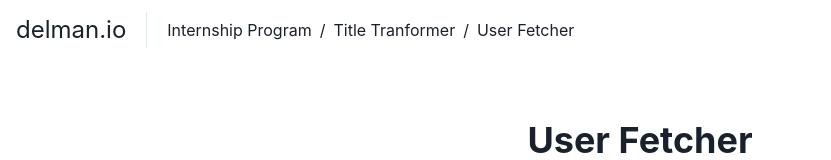
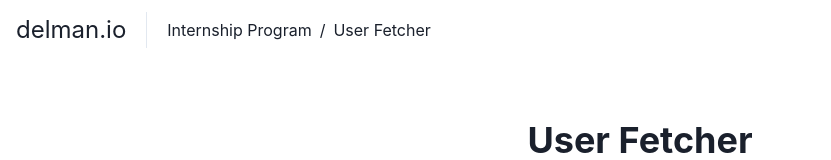
Before and after one commit to mfadl1/Delman-Internship---Fadli, a Next.js app in the folder my-app/: page /fetching in a window 1280 px wide. Shown: the top 160 px of the page, without its empty margins (0-831 px from the left). Built offline with nearby package versions, Linux system fonts and the light colour scheme.

Commit message:
implement breadcrumbs

```diff
--- a/my-app/components/navbar.js
+++ b/my-app/components/navbar.js
@@ -1,25 +1,41 @@
-import { Flex, Box, Divider, Breadcrumb,
-    BreadcrumbItem,
-    BreadcrumbLink, Stack,StackDivider, Heading, Text  } from "@chakra-ui/react"
+import { Flex, Breadcrumb, BreadcrumbItem, BreadcrumbLink, Stack,StackDivider, Text  } from "@chakra-ui/react"
+import { useRouter } from 'next/router'
 
 export default function Navbar(){
+
+    const router = useRouter()
+
     return (
         <Flex align="center" py={3} px={4} position="absolute" width="100%">
             <Stack direction="row" divider={<StackDivider borderColor='gray.200' />} spacing={5} align="center">
                 <Text fontSize="2xl">delman.io</Text>
+                {
+                    router.pathname == '/' ?
                     <Breadcrumb>
-                    <BreadcrumbItem isCurrentPage>
+                        <BreadcrumbItem>
                             <BreadcrumbLink href='/'>Internship Program</BreadcrumbLink>
                         </BreadcrumbItem>
+                    </Breadcrumb>
 
+                    : router.pathname == '/change-title' ?
+                        <Breadcrumb>
                             <BreadcrumbItem>
-                        <BreadcrumbLink href='/change-title'>Title Tranformer</BreadcrumbLink>
+                                <BreadcrumbLink href='/'>Internship Program</BreadcrumbLink>
                             </BreadcrumbItem>
-
-                    <BreadcrumbItem >
+                            <BreadcrumbItem>
+                                <BreadcrumbLink href='/change-title'>Title Transformer</BreadcrumbLink>
+                            </BreadcrumbItem>
+                        </Breadcrumb>
+                    :
+                        <Breadcrumb>
+                        <BreadcrumbItem>
+                            <BreadcrumbLink href='/'>Internship Program</BreadcrumbLink>
+                        </BreadcrumbItem>
+                        <BreadcrumbItem>
                             <BreadcrumbLink href='/fetching'>User Fetcher</BreadcrumbLink>
                         </BreadcrumbItem>
                         </Breadcrumb>
+                }
             </Stack>
         </Flex>
     );
```
Lines whose indentation alone changed are shown as unchanged.
